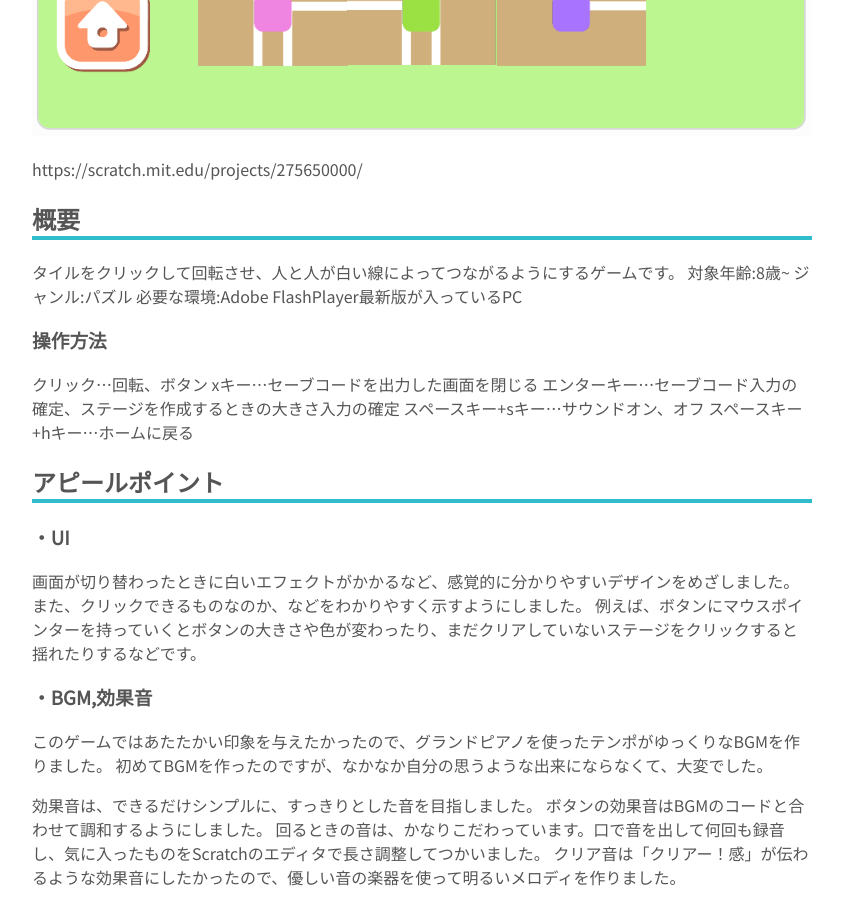
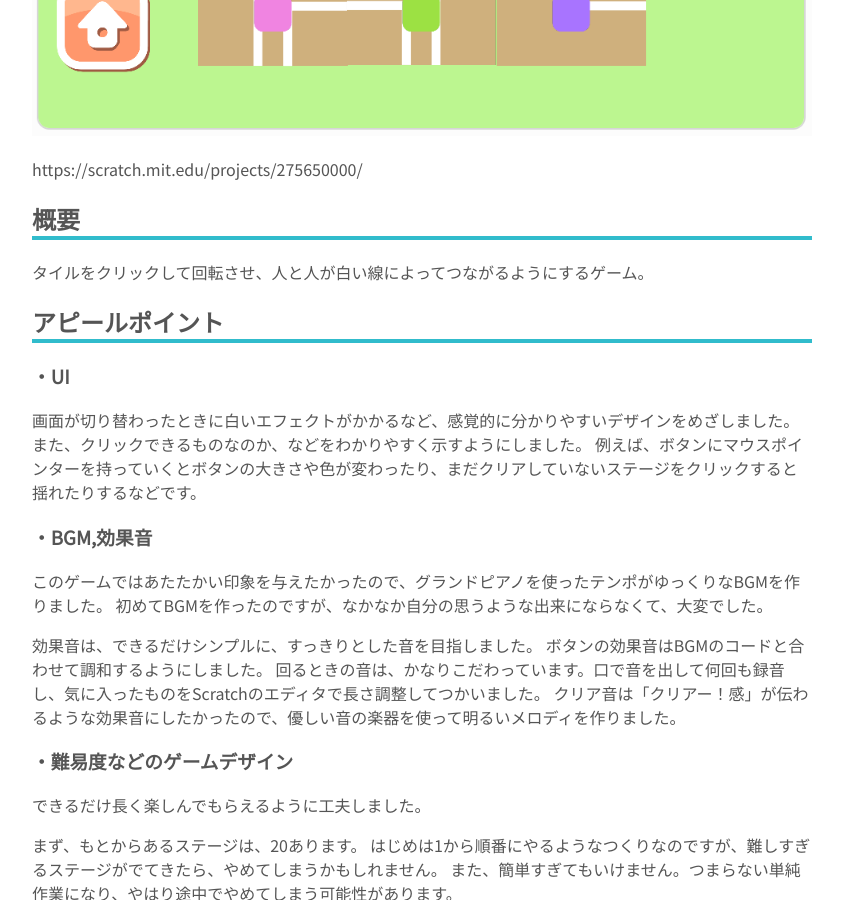
Before and after one commit to madoreenu/yuki384.github.io, a Jekyll site: the page built from _posts/2019-04-23-tsunagaru.md, in a window 1280 px wide and 900 px high, scrolled down 726 px. Shown: the whole window, without its empty margins (218-1061 px from the left). Built offline with Jekyll 4.4.1, drawn with Linux system fonts in a browser that asks for light colours; nearby versions of some CDN libraries; some web fonts are replaced.

Commit message:
edit tsunagaru direction

```diff
--- a/_posts/2019-04-23-tsunagaru.md
+++ b/_posts/2019-04-23-tsunagaru.md
@@ -8,16 +8,8 @@
 ---
 https://scratch.mit.edu/projects/275650000/
 ## 概要
-タイルをクリックして回転させ、人と人が白い線によってつながるようにするゲームです。
-対象年齢:8歳~
-ジャンル:パズル
-必要な環境:Adobe FlashPlayer最新版が入っているPC
-### 操作方法
-クリック…回転、ボタン
-xキー…セーブコードを出力した画面を閉じる
-エンターキー…セーブコード入力の確定、ステージを作成するときの大きさ入力の確定
-スペースキー+sキー…サウンドオン、オフ
-スペースキー+hキー…ホームに戻る
+タイルをクリックして回転させ、人と人が白い線によってつながるようにするゲーム。
+
 
 ## アピールポイント
 ### ・UI
```
